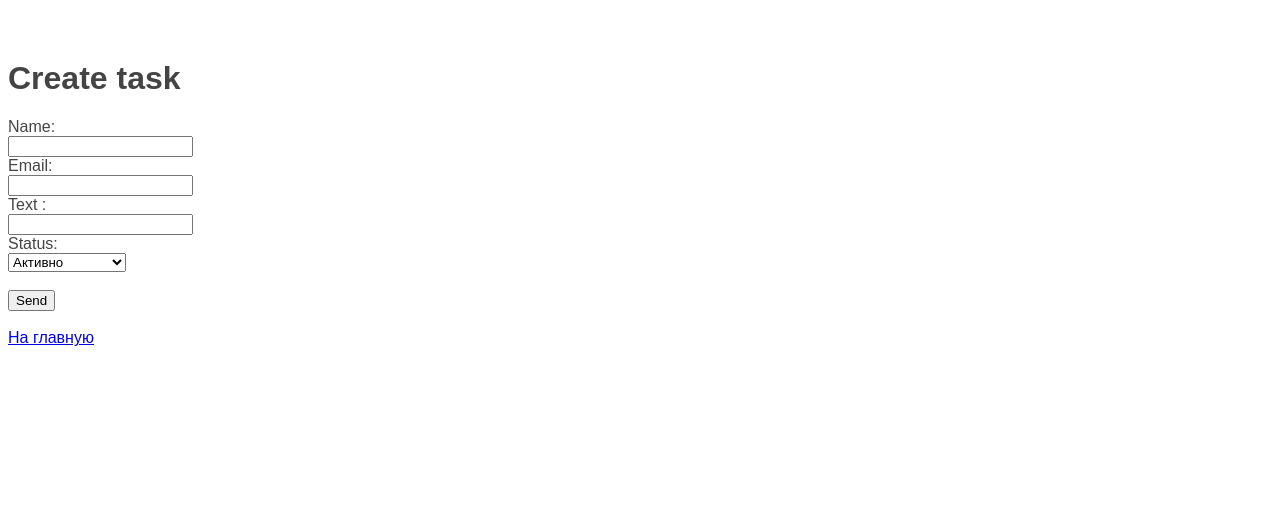
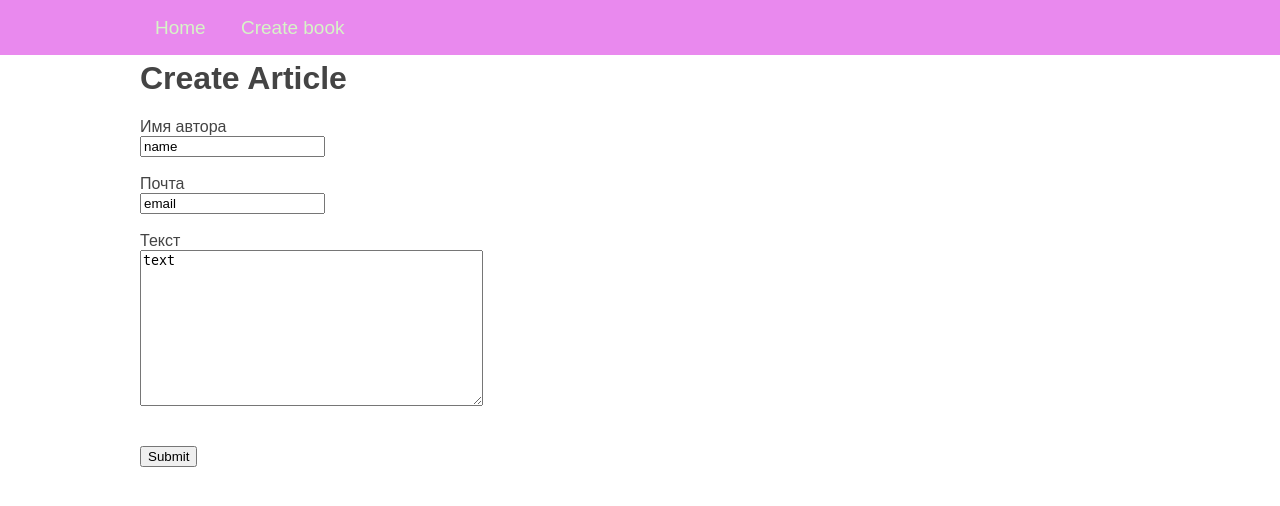
Before and after one commit to DaryaNov/exam6, a Django app: page /books/add/ in a window 1280 px wide. Shown: the top 506 px of the page. Run offline with Django 3.2, Linux system fonts and the light colour scheme.

Commit message:
изменения и поправки в проекте

```diff
--- a/source/book/urls.py
+++ b/source/book/urls.py
@@ -15,12 +15,15 @@ Including another URLconf
 """
 from django.contrib import admin
 from django.urls import path
-from webapp.views import index_view, book_create
+from webapp.views import index_view, book_create, book_update_view,book_delete,book_view
 
 
 
 urlpatterns = [
     path('admin/', admin.site.urls),
-    path('', index_view, name='index'),
-    path('books/add/', book_create)
+    path('',index_view, name='index'),
+    path('books/add/', book_create, name='book_create'),
+    path('book/<int:pk>/', book_view, name='book_view'),
+    path('book/<int:pk>/update/', book_update_view, name='book_update'),
+    path('book/<int:pk>/delete/', book_delete, name='book_delete')
 ]
--- a/source/webapp/forms.py
+++ b/source/webapp/forms.py
@@ -7,6 +7,6 @@ default_status = STATUS_CHOICES[0][0]
 
 
 class BookForm(forms.Form):
-    name_author = forms.CharField(max_length=100, required=True, initial='Name',label='Имя автора')
-    email =forms.EmailField(label='Почта',initial='EmailAdress')
-    text = forms.CharField(max_length=3000, required=True, label='Текст', widget=forms.Textarea)
+    name_author = forms.CharField(max_length=100, required=True, initial='name',label='Имя автора')
+    email =forms.EmailField(label='Почта',initial='email')
+    text = forms.CharField(max_length=3000, required=True,initial='text', label='Текст', widget=forms.Textarea)
--- a/source/webapp/static/css/style.css
+++ b/source/webapp/static/css/style.css
@@ -2,35 +2,34 @@ body {
     font-family: Arial, sans-serif;
     font-size: 16px;
     color: #444444;
-    /* отступ, чтобы компенсировать высоту навбара */
     margin-top: 60px;
 }
 
 .container {
     margin: 0 auto;
     width: 100%;
-    max-width: 900px;
+    max-width: 1000px;
 }
 
 .navbar {
     display: block;
-    background: #6a7dff;
+    background: #e989ee;
     position: fixed;
     top: 0;
     right: 0;
     left: 0;
     font-size: 0;
     box-sizing: border-box;
-    padding: 7px 30px;
+    padding: 8px 20px;
 }
 
 .menu {
-    font-size: 14px;
+    font-size: 19px;
     line-height: 1;
     padding: 0;
     margin: 0;
     display: inline-block;
-    color: #fffee8;
+    color: #d6f5c6;
 }
 
 .menu li {
@@ -41,7 +40,7 @@ body {
     display: inline-block;
     text-decoration: none;
     color: inherit;
-    padding: 5px 15px;
+    padding: 10px 15px;
 }
 
 .menu a:hover {
@@ -58,3 +57,10 @@ body {
     color: red;
     margin-top: 2px;
 }
+
+
+.linegr{
+    border: 1px solid black;
+    padding: 5px;
+    margin-bottom: 20px;
+}
--- a/source/webapp/templates/base.html
+++ b/source/webapp/templates/base.html
@@ -6,15 +6,16 @@
     <meta name="viewport"
           content="width=device-width, user-scalable=no, initial-scale=1.0, maximum-scale=1.0, minimum-scale=1.0">
     <meta http-equiv="X-UA-Compatible" content="ie=edge">
-    <title>{% block title %}My list book{% endblock %}</title>
+    <title>{% block title %}My Site{% endblock %}</title>
     <link rel="stylesheet" href="{% static 'css/style.css' %}">
-    {% block styles %}{% endblock %}
+    {% block links %}{% endblock %}
 </head>
 <body>
     <nav class="navbar">
        <div class="container">
            <ul class="menu">
-            <li><a href="#">Home</a></li>
+               <li><a href="{% url 'index' %}">Home</a></li>
+               <li><a href="{% url 'book_create' %}">Create book</a></li>
                {% block menu %}{% endblock %}
            </ul>
        </div>
--- a/source/webapp/templates/book_create.html
+++ b/source/webapp/templates/book_create.html
@@ -1,37 +1,24 @@
-{% load staticfiles %}
-<!DOCTYPE html>
-<html lang="en">
-<head>
-    <meta charset="UTF-8">
-    <title>Create</title>
-</head>
-<link rel="stylesheet" href="{% static 'css/style.css' %}">
-<body>
-<h1>Create task</h1>
+{% extends 'base.html' %}
 
-<form action="/books/add/" method="post">
-    {% csrf_token %}
+{% block title %}Create{% endblock %}
 
-    <label>Name:</label><br/>
-    <input type="text" name="name_author"/><br/>
+{% block content %}
+    <h1>Create Article</h1>
 
-    <label>Email:</label><br/>
-    <input type="text" name="email"/><br/>
-
-    <label>Text :</label><br/>
-    <input type="text" name="text"/><br/>
-
-    <label for="id-status">Status:</label><br/>
-    <select name="status" id="id-status">
-        {% for value, label in status_choices %}
-            <option value="{{ value }}">{{ label }}</option>
-        {% endfor %}
-    </select><br/>
-
-    <br/>
-    <input type="submit" value="Send"/>
-</form>
-<br>
-<a href="/">На главную</a>
-</body>
-</html>
+    {% url "book_create" as action_url %}
+    {% include 'partial/form.html' with action_url=action_url form_method='post' %}
+{#<form>#}
+{#      {% for field in form %}#}
+{#            {% include 'partial/form_field.html' %}#}
+{#       {% endfor %}#}
+{##}
+{#        {{ form.as_p }}#}
+{#       {{ form.as_table }}#}
+{#       {{ form.as_ul }}#}
+{##}
+{#        {% include 'partial/form_field.html' with field=form.name_author %}#}
+{#       {% include 'partial/form_field.html' with field=form.email %}#}
+{#       {% include 'partial/form_field.html' with field=form.text %}#}
+{#        {% include 'partial/form_field.html' with field=form.status %}#}
+{#    </form>#}
+{% endblock %}
--- a/source/webapp/templates/book_update.html
+++ b/source/webapp/templates/book_update.html
@@ -3,12 +3,12 @@
 {% block title %}Update{% endblock %}
 
 {% block menu %}
-    <li><a href="{% url 'book_view' article.pk %}">Отмена</a></li>
+    <li><a href="{% url 'index' b.pk %}">Отмена</a></li>
 {% endblock %}
 
 {% block content %}
     <h1>Update Article</h1>
 
-    {% url "book_update" pk=article.pk as action_url %}
+    {% url 'book_update'  pk=b.pk as action_url %}
     {% include 'partial/form.html' with action_url=action_url form_method='post' button_text='Update' %}
 {% endblock %}
--- a/source/webapp/views.py
+++ b/source/webapp/views.py
@@ -1,30 +1,112 @@
-from django.shortcuts import render
+from django.shortcuts import render, redirect, get_object_or_404
+from django.http import HttpResponseNotAllowed, Http404
+from webapp.models import Book,STATUS_CHOICES
+from webapp.forms import BookForm
 
-from webapp.models import Book,STATUS_CHOICES
+
 
 
 def index_view(request):
-    is_admin = request.GET.get('is_admin', None)
-    if is_admin:
-        data = Book.objects.all()
-    else:
-        data = Book.objects.filter(status='moderated')
-    return render(request, 'index.html', context={
-        'articles': data
-    })
 
+    book = Book.objects.all()
+    context = {
+        'book': book
+    }
+    return render(request, 'index.html', context)
+
+
+def book_view(request, pk):
+
+    book = get_object_or_404(Book, pk=pk)
+
+    context = {'book': book}
+    return render(request, 'book_view.html', context)
+
+# def index_view(request):
+#     is_admin = request.GET.get('is_admin', None)
+#     if is_admin:
+#         data = Book.objects.all()
+#     else:
+#         data = Book.objects.filter(status='active')
+#     return render(request, 'index.html', context={
+#         'book': data
+#     })
+
+
+
+
+# def book_create(request):
+#     if request.method == "GET":
+#         return render(request, 'book_create.html', context={
+#             'status_choices': STATUS_CHOICES
+#         })
+#     elif request.method == 'POST':
+#         name_author = request.POST.get('name_author')
+#         email = request.POST.get('email')
+#         text = request.POST.get('text')
+#         status = request.POST.get('status')
+#         book = Book.objects.create(name_author=name_author, email=email,text=text,status=status)
+#         context = {'book': book}
+#         return render(request, 'book_view.html', context)
 
 
 def book_create(request):
     if request.method == "GET":
         return render(request, 'book_create.html', context={
-            'status_choices': STATUS_CHOICES
+            'form': BookForm()
+         })
+    elif request.method == 'POST':
+        form = BookForm(data=request.POST)
+        if form.is_valid():
+            book = Book.objects.create(
+                name_author=form.cleaned_data['name_author'],
+                email=form.cleaned_data['email'],
+                text=form.cleaned_data['text']
+            )
+            return redirect('index')
+        else:
+            return render(request, 'book_create.html', context={
+                'form': form
+            })
+    else:
+        return HttpResponseNotAllowed(permitted_methods=['GET', 'POST'])
+
+
+
+def book_update_view(request,pk):
+    book = get_object_or_404(Book,pk=pk)
+    if request.method == "GET":
+        form = BookForm(initial={
+            'name_author': book.name_author,
+            'email': book.email,
+            'text': book.text,
+        })
+        return render(request, 'book_update.html', context={
+            'form': form,
+            'book': book
         })
     elif request.method == 'POST':
-        name_author = request.POST.get('name_author')
-        email = request.POST.get('email')
-        text = request.POST.get('text')
-        status = request.POST.get('status')
-        book = Book.objects.create(name_author=name_author, email=email,text=text,status=status)
-        context = {'article': book}
-        return render(request, 'book_view.html', context)
+        form = BookForm(data=request.POST)
+        if form.is_valid():
+            book.name_author = form.cleaned_data['name_author']
+            book.email = form.cleaned_data['email']
+            book.text = form.cleaned_data['text']
+            book.save()
+            return redirect('index',pk=book.pk)
+        else:
+            return render(request, 'book_update.html', context={
+                'book': book,
+                'form': form
+            })
+    else:
+        return HttpResponseNotAllowed(permitted_methods=['GET', 'POST'])
+
+
+
+def book_delete(request, pk):
+    book = get_object_or_404(Book, pk=pk)
+    if request.method == 'GET':
+       return render(request, 'book_delete.html', context={'book': book})
+    elif request.method == 'POST':
+        book.delete()
+        return redirect('index')
```
Also changed, not shown: source/webapp/templates/book_view.html (+9 -12 lines), source/webapp/templates/index.html (+14 -21 lines). Lines whose indentation alone changed are shown as unchanged.
